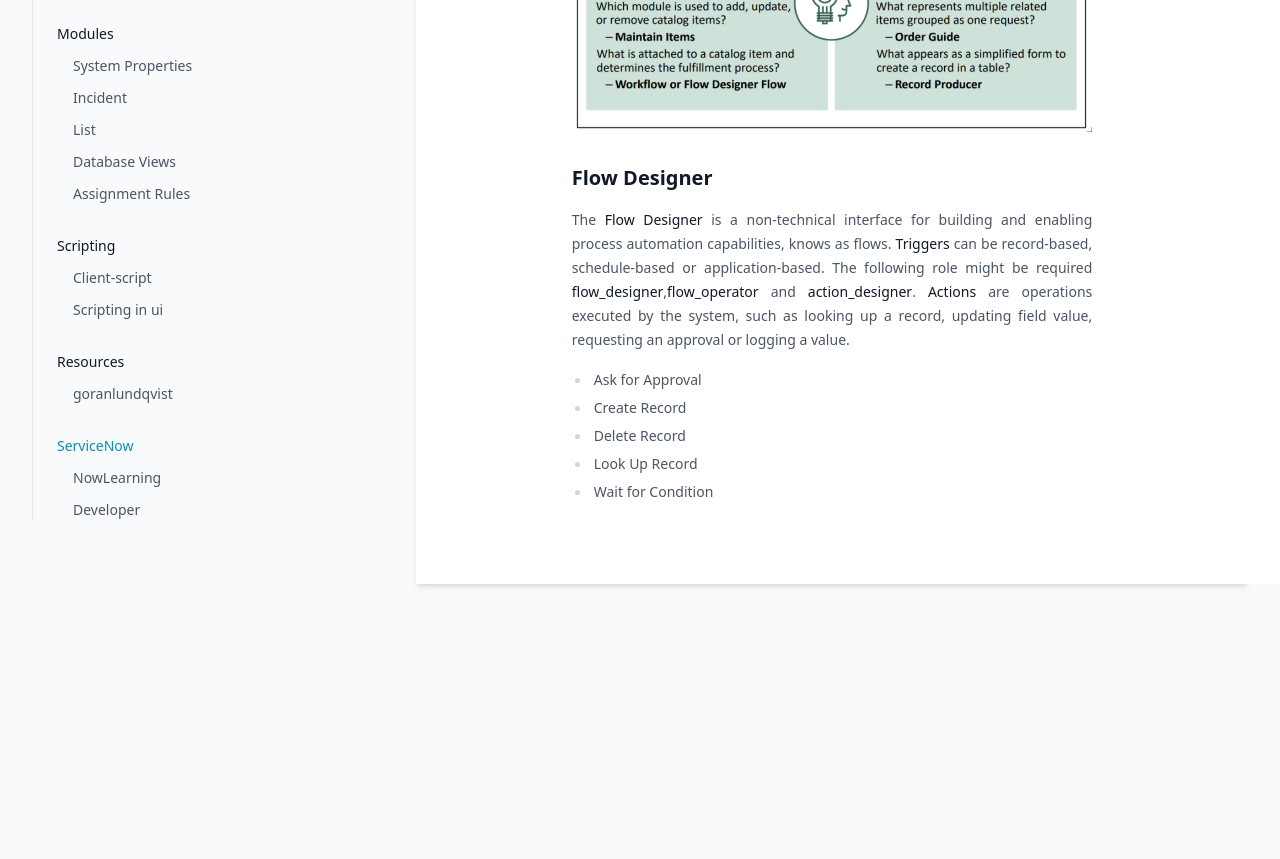
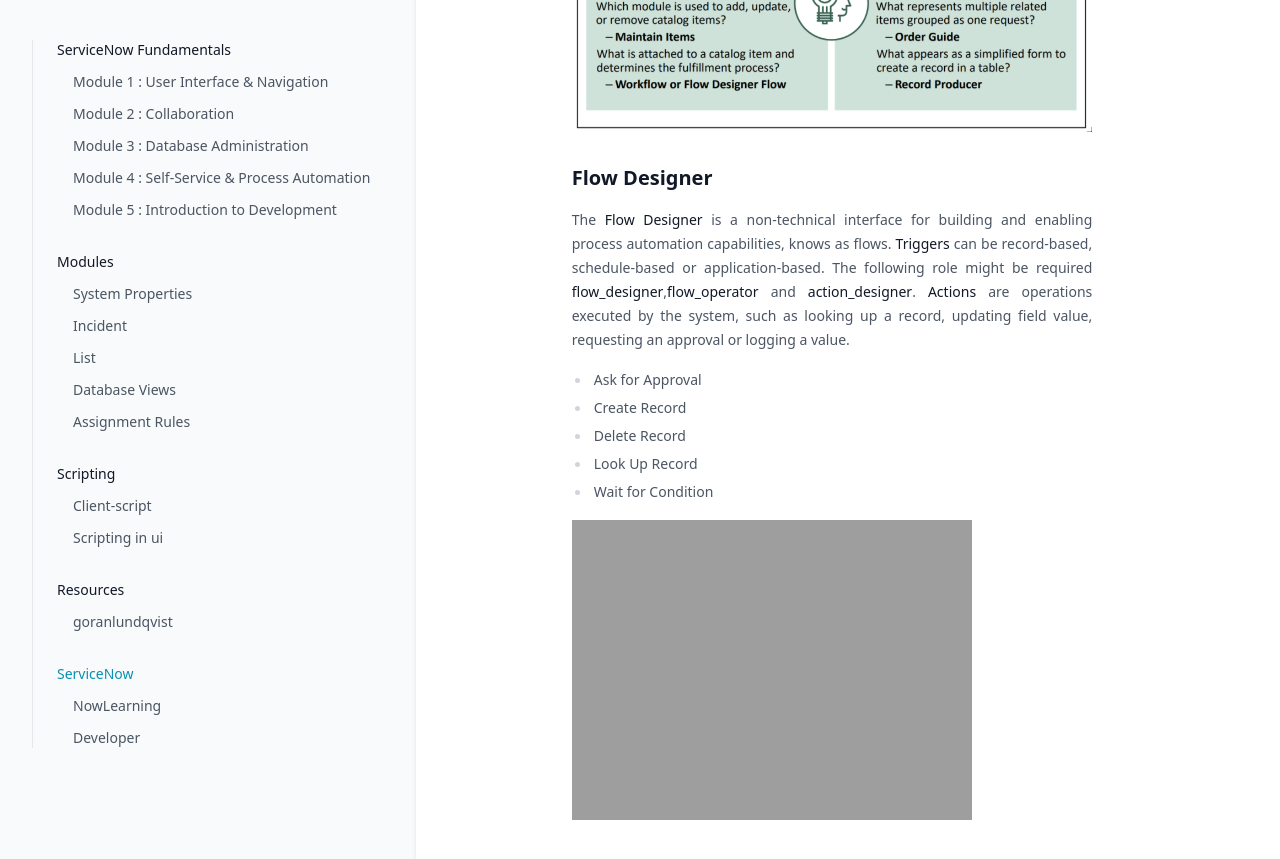
Before and after one commit to greglejeune/ebook, a Jekyll site: the page built from _servicenow/2021-11-01-snf-module4.md, in a window 1280 px wide and 900 px high, scrolled down 2355 px. Shown: the top 859 px of the window. Built offline with Jekyll 4.4.1, drawn with Linux system fonts in a browser that asks for light colours.

Commit message:
Update 2021-11-01-snf-module4.md

```diff
--- a/_servicenow/2021-11-01-snf-module4.md
+++ b/_servicenow/2021-11-01-snf-module4.md
@@ -105,3 +105,5 @@ category: snf
   <li>Look Up Record</li>
   <li>Wait for Condition</li>
 </ul>
+
+<img src="https://greglejeune.github.io/ebook/img/SNFundamentals4-3.png">
```
